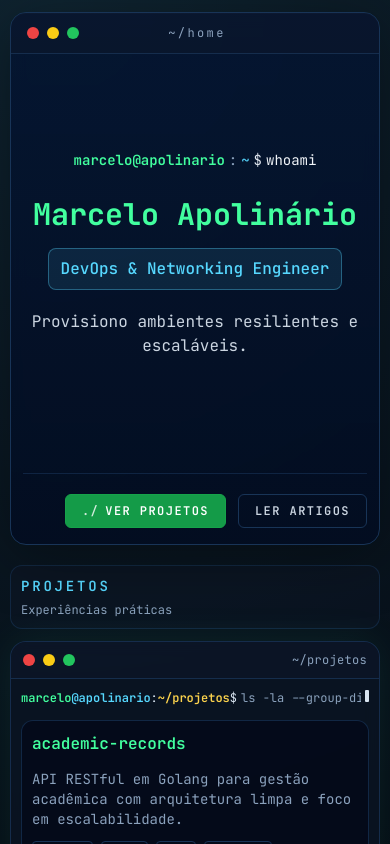
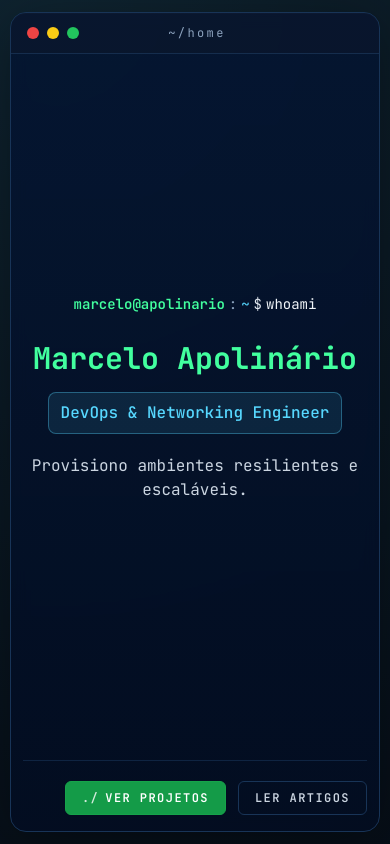
Before and after one commit to apolinario0x21/sturdy-parakeet, a Next.js app: page / in a window 390 px wide. Shown: the top 844 px of the page. Built offline with nearby package versions, Linux system fonts and the light colour scheme.

Commit message:
Adjust mobile hero to fill viewport height

```diff
--- a/components/sections/Hero.tsx
+++ b/components/sections/Hero.tsx
@@ -63,8 +63,8 @@ export function Hero() {
   }, [typedCommand, done]);
 
   return (
-    <header className="grid w-full grid-cols-1 lg:min-h-[calc(100svh-3rem)]">
-      <section className="hero-panel terminal-card w-full overflow-hidden border-term-border lg:flex lg:h-full lg:flex-col">
+    <header className="grid min-h-[calc(100svh-1.5rem)] w-full grid-cols-1 lg:min-h-[calc(100svh-3rem)]">
+      <section className="hero-panel terminal-card flex h-full w-full flex-col overflow-hidden border-term-border">
         <div className="flex items-center justify-between border-b border-term-border/80 bg-slate-900/50 px-4 py-3">
           <div className="flex items-center gap-2">
             <span className="h-3 w-3 rounded-full bg-red-500" />
@@ -75,7 +75,7 @@ export function Hero() {
           <div className="w-12" aria-hidden />
         </div>
 
-        <div className="flex h-[58svh] flex-col overflow-x-hidden overflow-y-auto px-3 pb-4 pt-3 text-sm leading-6 sm:h-[60vh] sm:px-6 sm:pb-6 sm:pt-4 sm:text-base sm:leading-7 lg:h-auto lg:min-h-0 lg:flex-1 lg:pb-8">
+        <div className="flex min-h-0 flex-1 flex-col overflow-x-hidden overflow-y-auto px-3 pb-4 pt-3 text-sm leading-6 sm:px-6 sm:pb-6 sm:pt-4 sm:text-base sm:leading-7 lg:pb-8">
           <div className="flex flex-1 items-center">
             <div className="mx-auto w-full max-w-[72ch] text-center">
               <div className="flex justify-center">
```
